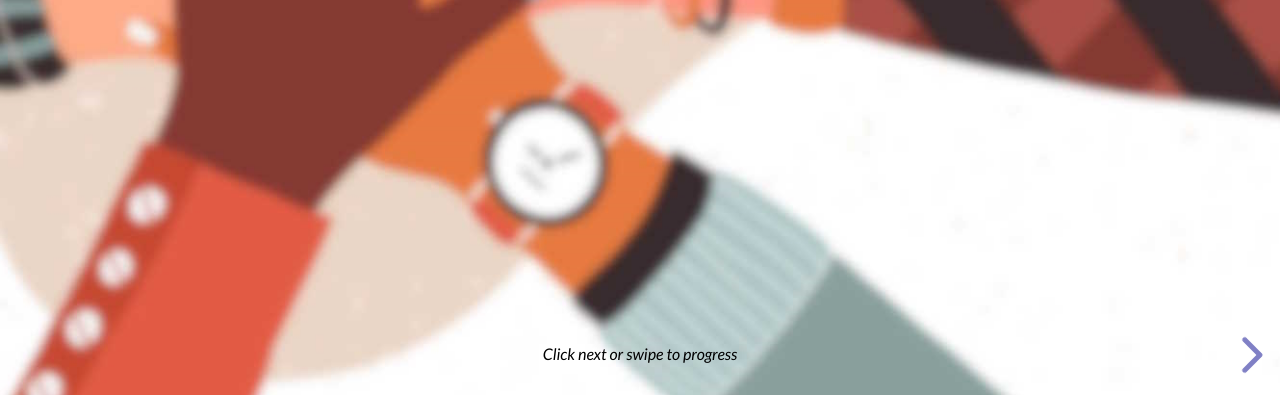
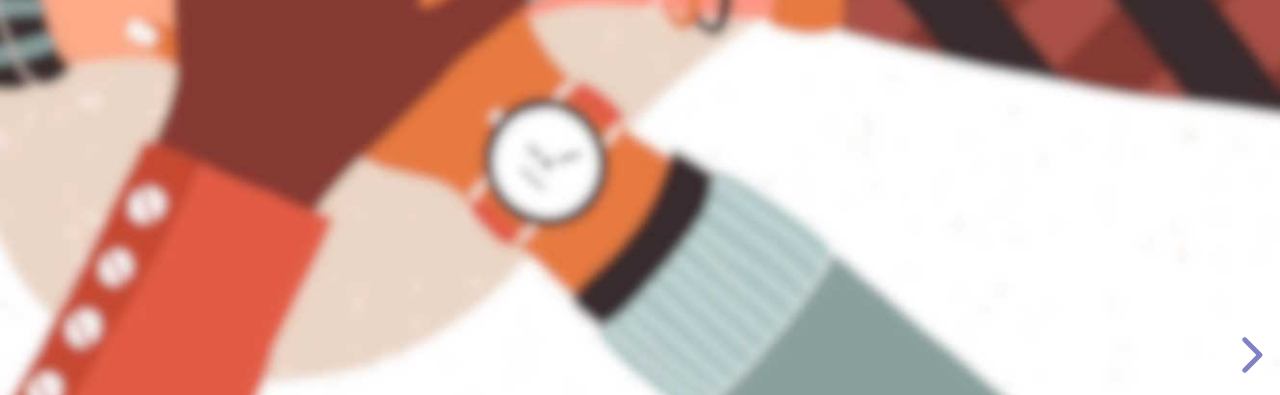
Before and after one commit to indra3040a/wb-demo, a website: page index.html in a window 1280 px wide. Shown: the part 405-800 px from the top of the page. Drawn offline with nearby package versions, Linux system fonts and the light colour scheme; a web font is replaced by a local one.

Commit message:
Fixed Sections

```diff
--- a/index.html
+++ b/index.html
@@ -43,17 +43,13 @@
         </section>
         <section data-background="images/diverse_hands_with-icon2.jpg" class="section-top-align sec-head-1" data-state="section-header">
           <h3>Anika Rohini</h3><p>We're proud of you</p>
-
           <img src="images/woman-head-cropped.jpg">
           <br>
-            <div>
             <ul>
               <li>Achieved gender parity in new hires</li>
               <li>Increased representation of underrepresented groups in leadership roles</li>
               <li>Reviewed and revised HR policies to remove bias or structural barriers</li>
           </ul>
-            </div>
-        </div>
         </section>
         <section data-background="images/diverse_hands_with-icon2.jpg" class="section-top-align sec-head-1" data-state="section-header">
           <p>Why DEI Matters</p>
@@ -65,9 +61,6 @@
 			    <li class="fragment fade-right">Aligns with our values</li>
           </ul>
         </section>
-        <div class="sec-bottom">
-          <p>Click next or swipe to progress</p>
-        </div>
       </div>
     </div>
 
```
Lines whose indentation alone changed are shown as unchanged.
